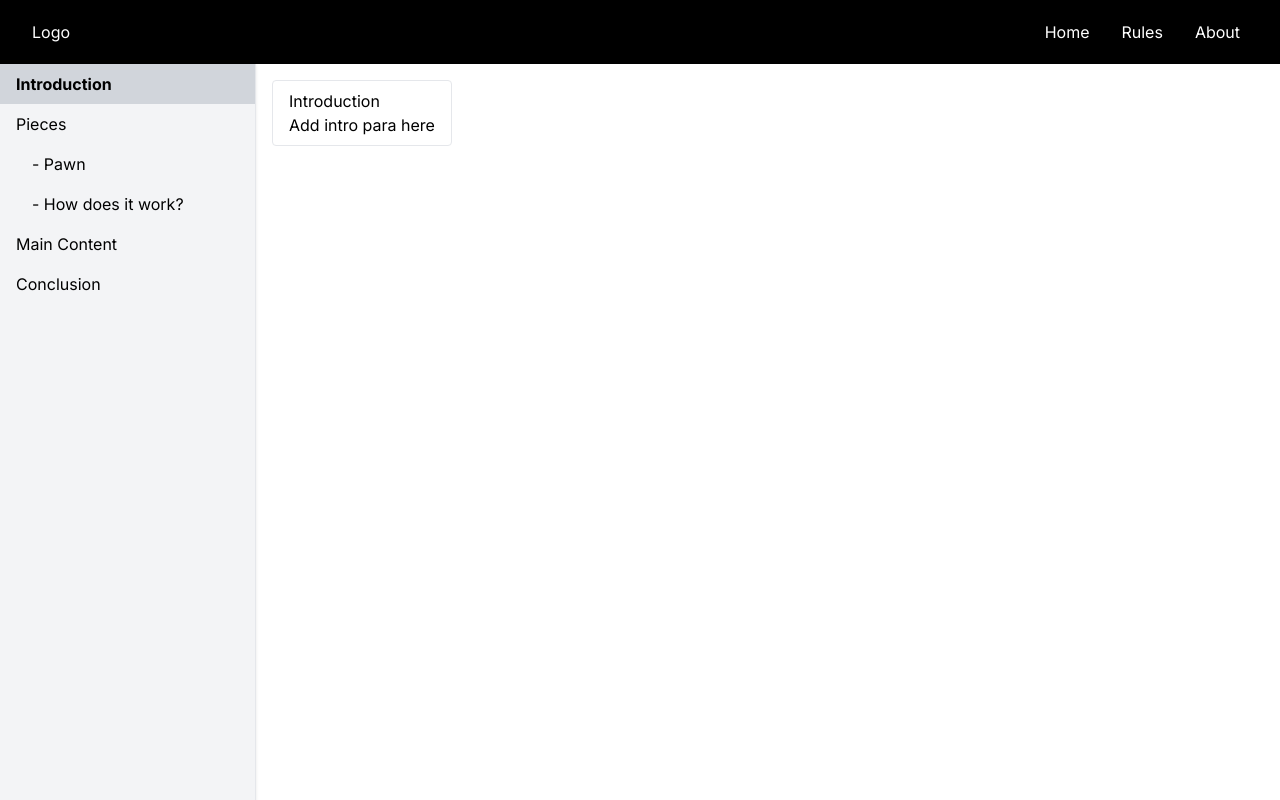
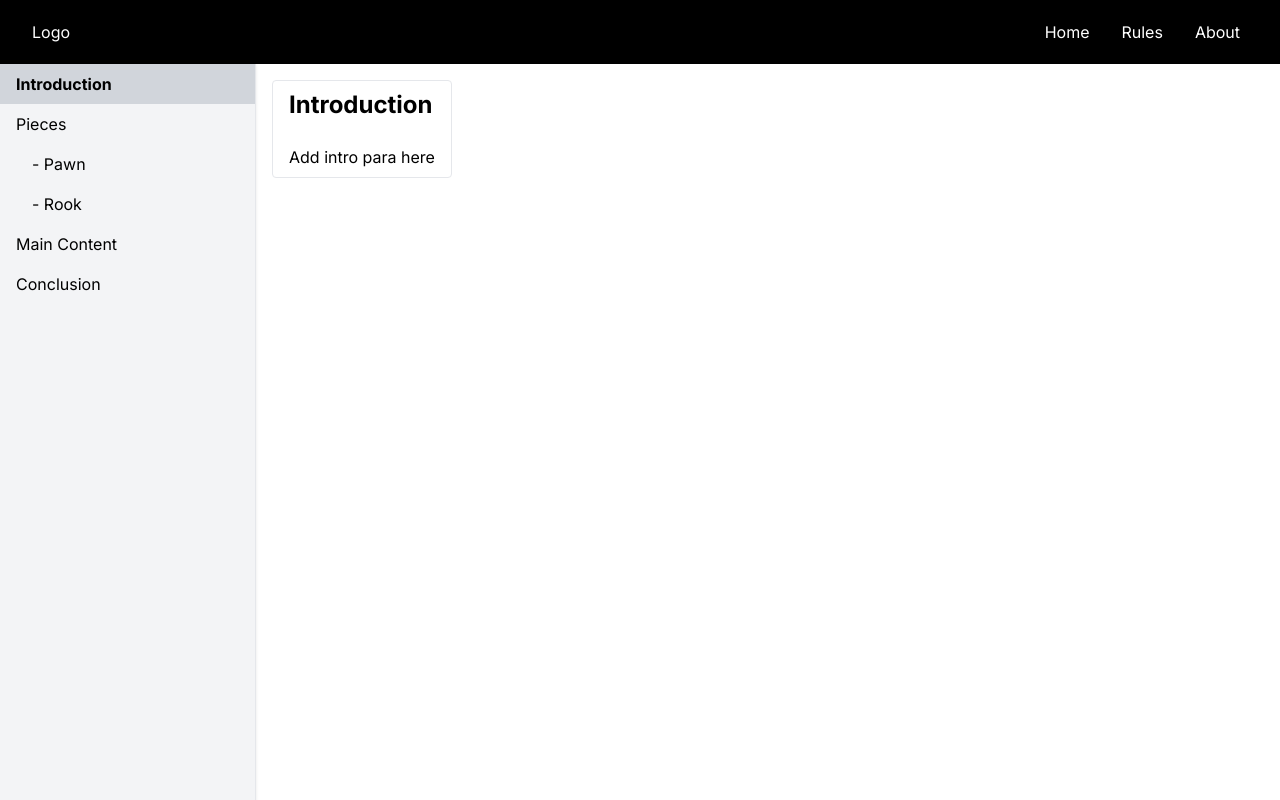
Before and after one commit to Fishnooks14/chessnooks, a Next.js app: page /rules in a window 1280 px wide. Both pictures are taken after a click on the button "Introduction". Built offline with nearby package versions, Linux system fonts and the light colour scheme.

Commit message:
a bit more

```diff
--- a/src/app/about/page.tsx
+++ b/src/app/about/page.tsx
@@ -33,11 +33,11 @@ const About = () => {
                             deserunt mollit anim id est laborum.
                         </p>
                     </div>
-                    {/* <Image
+                    <img
                         className="rounded-lg shadow-md mx-auto md:mx-0"
                         src="/assets/images/logo.jpg"
                         alt="Company Logo"
-                    /> */}
+                    />
                 </div>
             </div>
         </div>
--- a/src/app/rules/page.tsx
+++ b/src/app/rules/page.tsx
@@ -11,7 +11,7 @@ interface Section {
 const sections: Section[] = [
     {
         title: "Introduction",
-        content: `Add intro para here`,
+        content: `<br />Add intro para here`,
     },
     {
         title: "Pieces",
@@ -19,12 +19,11 @@ const sections: Section[] = [
         subsections: [
             {
                 title: "Pawn",
-                content: `Pawn info`,
+                content: `<p>Pawn Info</p>`,
             },
             {
-                title: "How does it work?",
-                content: `<h2>How does it work?</h2>
-                    <p>Click on a section or subsection in the sidebar to jump to that section.</p>`,
+                title: "Rook",
+                content: `<p>Rook info</p>`,
             },
         ],
     },
@@ -64,9 +63,15 @@ const Rules = () => {
             }`}
         >
             {/* Use conditional rendering for heading tag */}
-            {level === 1 && <h1>{section.title}</h1>}
-            {level === 2 && <h2>{section.title}</h2>}
-            {level === 3 && <h3>{section.title}</h3>}
+            {level === 1 && (
+                <h1 className="font-bold text-2xl">{section.title}</h1>
+            )}
+            {level === 2 && (
+                <h2 className="font-semibold text-xl">{section.title}</h2>
+            )}
+            {level === 3 && (
+                <h3 className="font-semibold text-lg">{section.title}</h3>
+            )}
             <div dangerouslySetInnerHTML={{ __html: section.content }} />
             {section.subsections?.map((subsection) =>
                 renderSection(subsection, level + 1)
```
Also changed, not shown: temp.txt (deleted).
